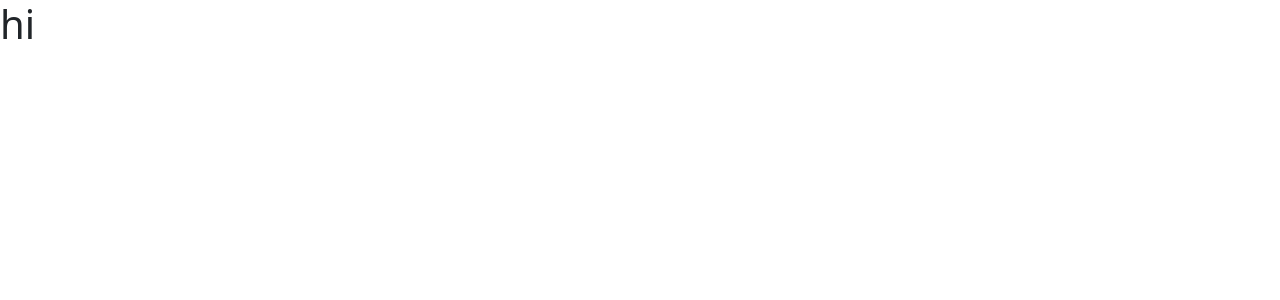
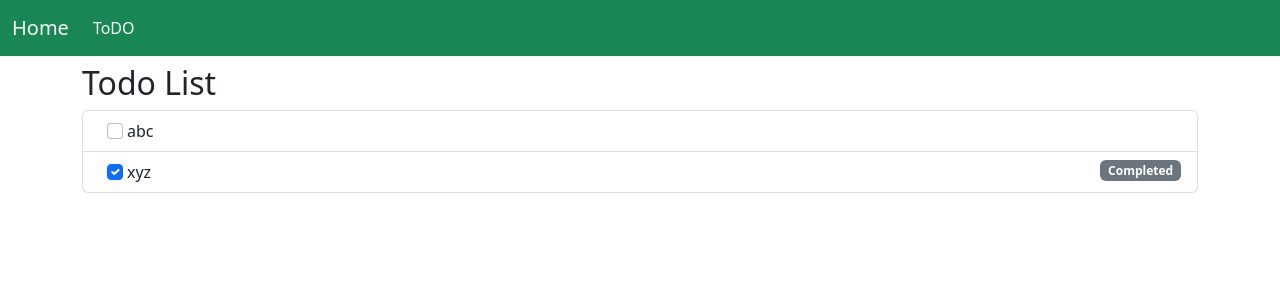
Before and after one commit to AKgupta22/todo1, a React (Create React App) app: page / in a window 1280 px wide. Shown: the top 300 px of the page. Built offline with nearby package versions, Linux system fonts and the light colour scheme.

Commit message:
Step 1 Release

```diff
--- a/src/Component/App.jsx
+++ b/src/Component/App.jsx
@@ -1,10 +1,12 @@
 import React from 'react'
 import { BrowserRouter as BR, Routes, Route } from 'react-router-dom'
 import Home from './Home'
+import Navbar from './Navbar'
 import '../asset/css/style.css'
 export default function App() {
     return (
         <BR>
+         <Navbar/>
             <Routes>
                 <Route path='/' element={<Home />} />
             </Routes>
--- a/src/Component/Home.jsx
+++ b/src/Component/Home.jsx
@@ -1,9 +1,36 @@
-import React from 'react'
+import React, { useEffect, useState } from 'react'
+export default function Home() {
+    const [data, setdata] = useState([{
+        "task": "abc",
+        "status": "pending"
+    },
+    {
+        "task": "xyz",
+        "status": "done"
+    }
 
-export default function Home() {
-  return (
-    <div>
-      <h1>hi</h1>
-    </div>
-  )
+    ])
+    useEffect(() => {
+
+    }, [data])
+    return (
+        <div>
+            <div className="container mt-2">
+                <h2>Todo List</h2>
+                <ul className="list-group w-100 mt-2">
+                    {
+                        data.map((item, i) => {
+                            return <li key={i} className="list-group-item d-flex justify-content-between align-items-start">
+                                <div className="ms-2 me-auto">
+                                    <input className="form-check-input me-1" type="checkbox" value="" id={`${i}CheckboxStretched`} defaultChecked={item.status === "done" ? true : false} />
+                                    <label className="form-check-label stretched-link" for={`${i}CheckboxStretched`}>{item.task}</label>
+                                </div>
+                                {item.status === "done" ? <span className="badge bg-secondary">Completed</span> : ""}
+                            </li>
+                        })
+                    }
+                </ul>
+            </div>
+        </div>
+    )
 }
--- /dev/null
+++ b/src/Component/Navbar.jsx
@@ -0,0 +1,25 @@
+import React from 'react'
+import { Link } from 'react-router-dom'
+export default function Navbar() {
+    return (
+        <>
+            <div>
+                <nav className="navbar navbar-expand-lg bg-success">
+                    <div className="container-fluid">
+                        <Link className="navbar-brand text-light" to="/">Home</Link>
+                        <button className="navbar-toggler" type="button" data-bs-toggle="collapse" data-bs-target="#navbarSupportedContent" aria-controls="navbarSupportedContent" aria-expanded="false" aria-label="Toggle navigation">
+                            <span className="navbar-toggler-icon"></span>
+                        </button>
+                        <div className="collapse navbar-collapse" id="navbarSupportedContent">
+                            <ul className="navbar-nav me-auto mb-2 mb-lg-0">
+                                <li className="nav-item">
+                                    <Link className="nav-link text-light active" aria-current="page" to="/">ToDO</Link>
+                                </li>
+                            </ul>
+                        </div>
+                    </div>
+                </nav>
+            </div>
+        </>
+    )
+}
```
